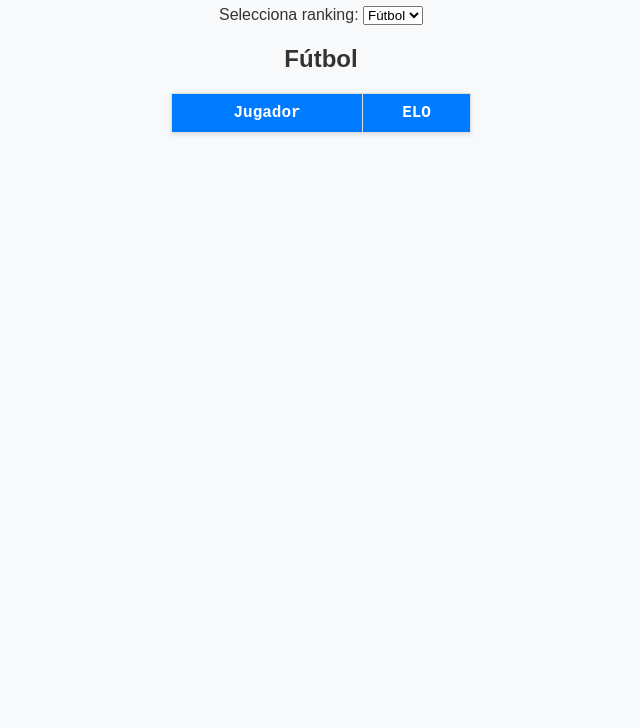
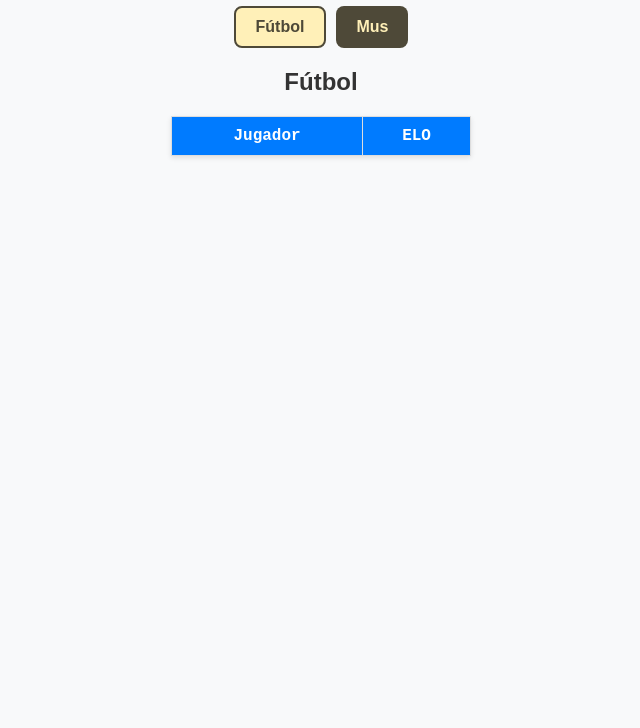
Before and after one commit to elorank99gdk/ranking-elo, a plain HTML site: page index.html in a window 1280 px wide. Shown: the part 72-800 px from the top of the page, without its empty margins (319-959 px from the left). Drawn offline with Linux system fonts and the light colour scheme; no server answers.

Commit message:
Update index.html

```diff
--- a/index.html
+++ b/index.html
@@ -40,15 +40,42 @@
     td:nth-child(2) {
       text-align: center;
     }
+    .botones {
+  margin: 20px;
+  display: flex;
+  justify-content: center;
+  gap: 10px;
+}
+
+.botones button {
+  background-color: #4E4938; /* Marrón oscuro */
+  color: #FFF0B8; /* Amarillo claro */
+  border: none;
+  padding: 10px 20px;
+  font-size: 16px;
+  font-weight: bold;
+  cursor: pointer;
+  border-radius: 8px;
+  transition: 0.3s;
+}
+
+.botones button:hover {
+  background-color: #333; /* Negro al pasar el ratón */
+}
+
+.botones button.activo {
+  background-color: #FFF0B8;
+  color: #4E4938;
+  border: 2px solid #4E4938;
+}
   </style>
 </head>
 <body>
   <h1>Ranking Güsak</h1>
-  <label for="selector">Selecciona ranking:</label>
-  <select id="selector">
-    <option value="futbol">Fútbol</option>
-    <option value="mus">Mus</option>
-  </select>
+<div class="botones">
+  <button id="btn-futbol" class="activo">Fútbol</button>
+  <button id="btn-mus">Mus</button>
+</div>
 
 <div id="futbol-container">
   <h2>Fútbol</h2>
```
